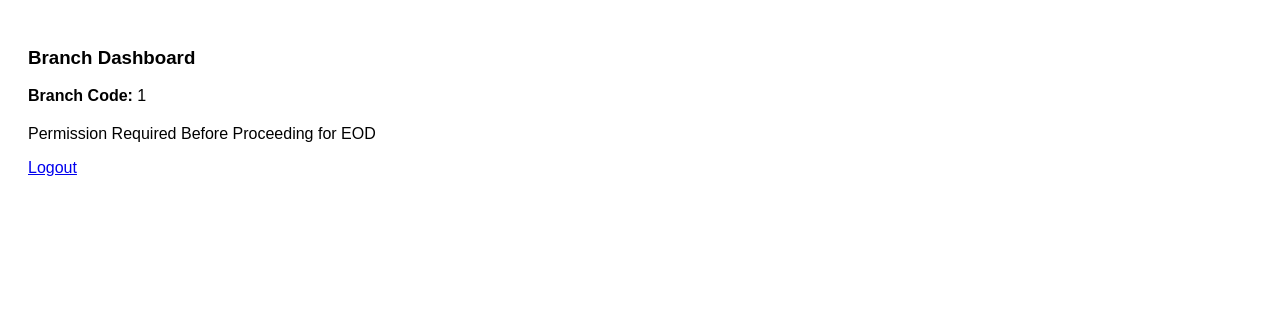
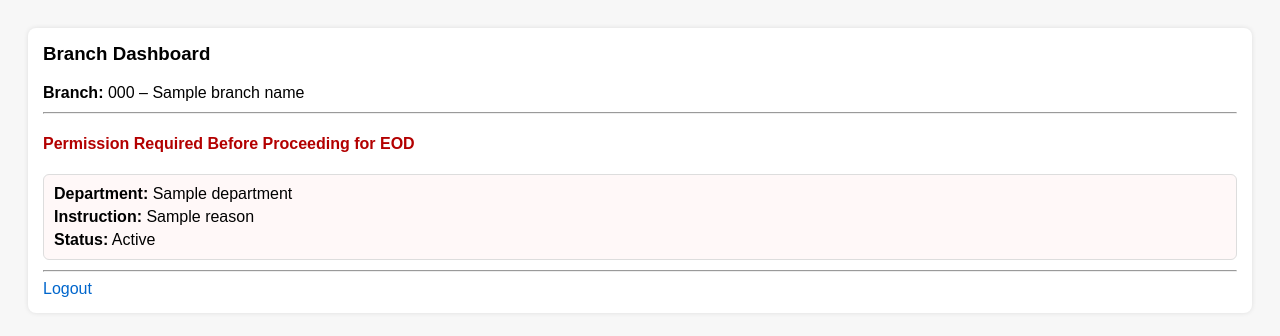
Before and after one commit to Shakti2790/eod, a Flask app: template templates/branch_dashboard.html in a window 1280 px wide. Shown: the top 336 px of the page. Run offline with Flask 3, Linux system fonts and the light colour scheme; the visitor is signed in with stand-in values (Sample User, id 1); the template is opened without the code that fills it: most values are stand-ins (such as "Sample title", 1, 10 or a date in 2020).

Commit message:
branch_dashboard.html

```diff
--- a/templates/branch_dashboard.html
+++ b/templates/branch_dashboard.html
@@ -1,16 +1,59 @@
 <!DOCTYPE html>
 <html>
-<body style="font-family:Arial; padding:20px;">
+<head>
+    <title>Branch Dashboard</title>
+    <meta name="viewport" content="width=device-width, initial-scale=1">
+</head>
 
-<h3>Branch Dashboard</h3>
+<body style="font-family: Arial, sans-serif; padding:20px; background:#f7f7f7;">
 
-<p><b>Branch Code:</b> {{ session.branch_code }}</p>
+<div style="background:#ffffff; padding:15px; border-radius:8px; box-shadow:0 0 5px rgba(0,0,0,0.1);">
 
-<p style="margin-top:20px;">
-Permission Required Before Proceeding for EOD
-</p>
+    <h3 style="margin-top:0;">Branch Dashboard</h3>
 
-<a href="/logout">Logout</a>
+    <p style="margin-bottom:10px;">
+        <b>Branch:</b>
+        {{ branch_code }}
+        {% if branch_name %}
+            – {{ branch_name }}
+        {% endif %}
+    </p>
+
+    <hr>
+
+    <h4 style="color:#b30000;">
+        Permission Required Before Proceeding for EOD
+    </h4>
+
+    {% if permissions and permissions|length > 0 %}
+
+        {% for p in permissions %}
+            <div style="border:1px solid #ddd; padding:10px; border-radius:6px; margin-bottom:10px; background:#fff8f8;">
+                <p style="margin:0 0 5px 0;">
+                    <b>Department:</b> {{ p.department }}
+                </p>
+                <p style="margin:0 0 5px 0;">
+                    <b>Instruction:</b> {{ p.reason }}
+                </p>
+                <p style="margin:0;">
+                    <b>Status:</b> {{ p.status }}
+                </p>
+            </div>
+        {% endfor %}
+
+    {% else %}
+        <p style="color:#555;">
+            No active permissions at present.
+        </p>
+    {% endif %}
+
+    <hr>
+
+    <a href="/logout" style="color:#0066cc; text-decoration:none;">
+        Logout
+    </a>
+
+</div>
 
 </body>
-</html>
+  </html>
```
